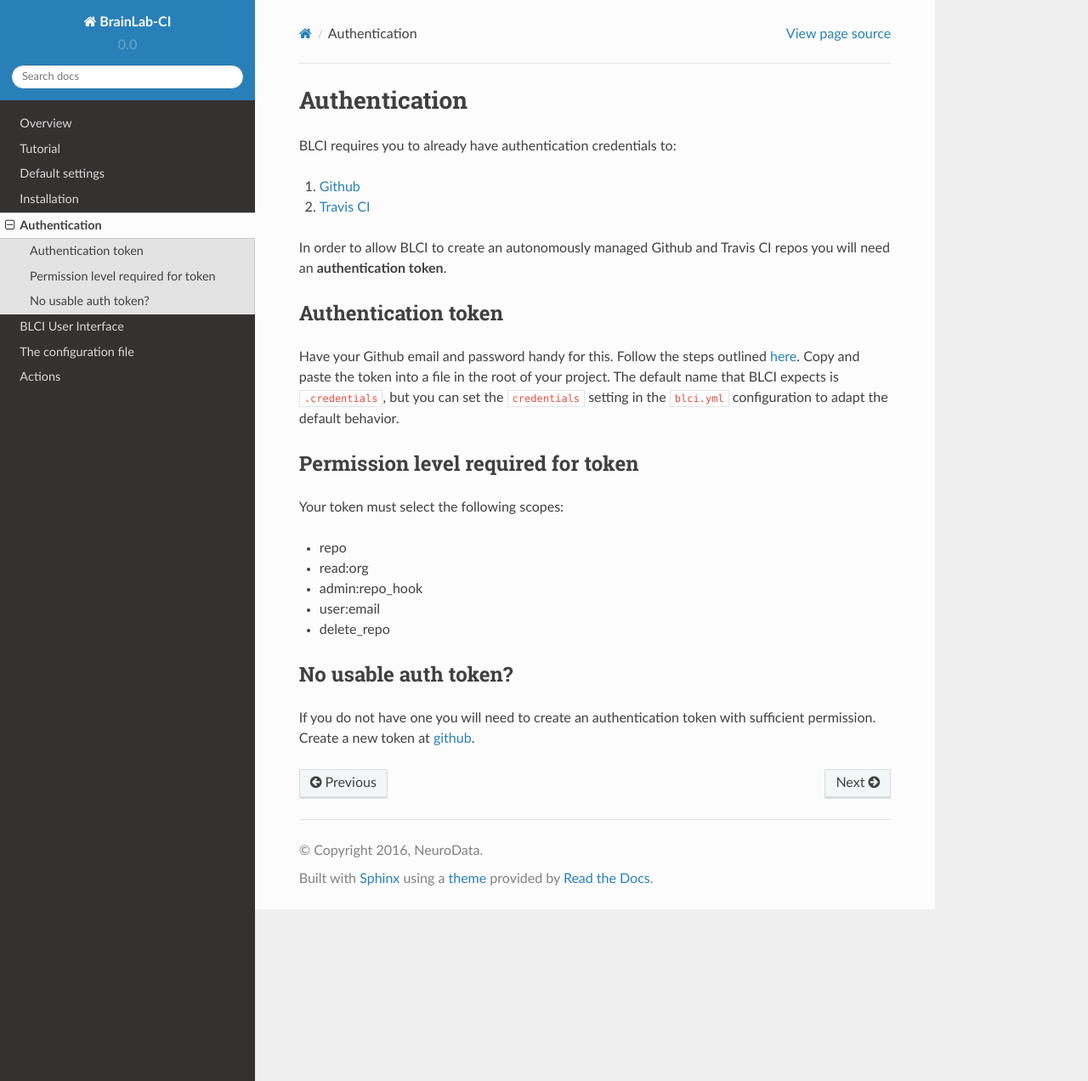
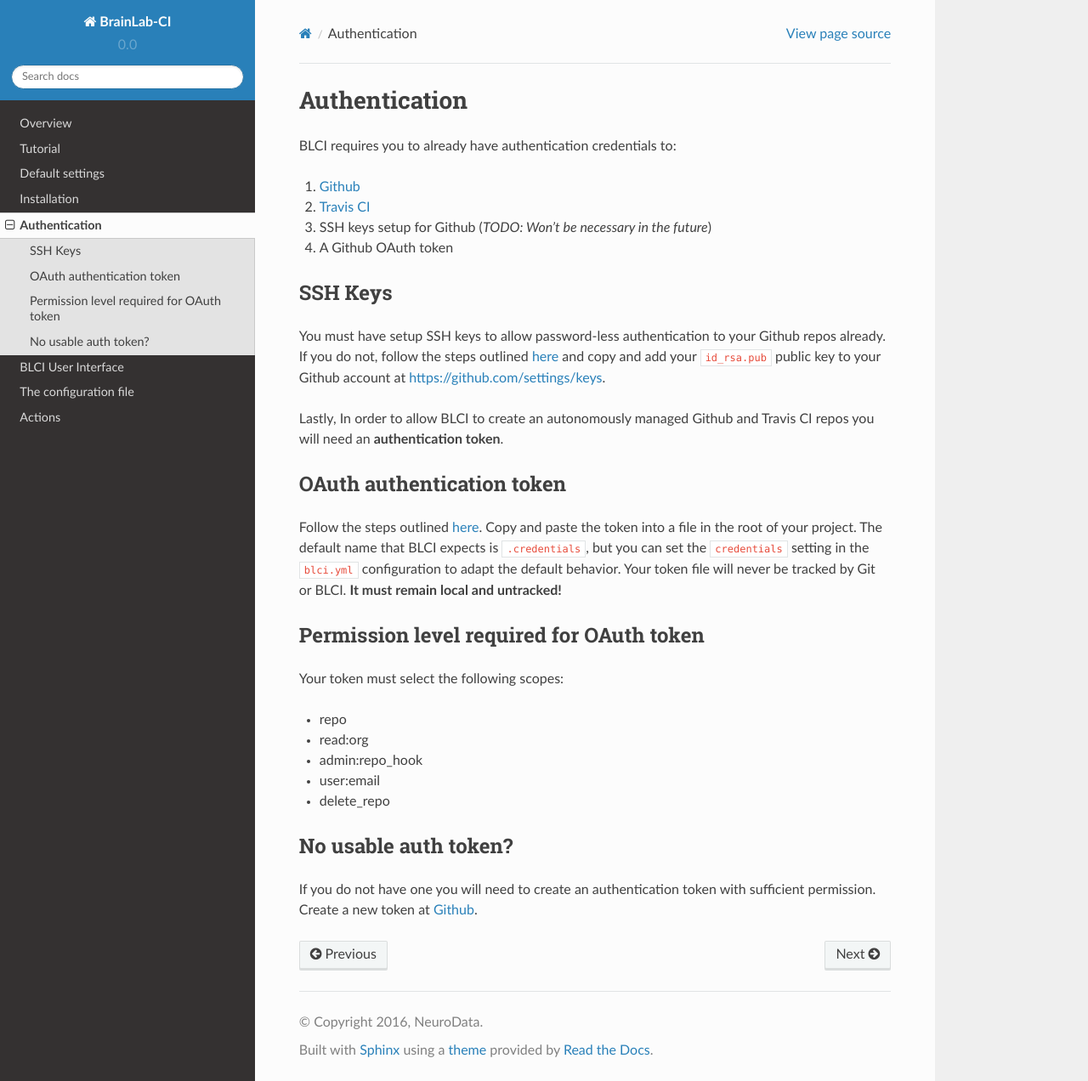
Before and after one commit to neurodata-arxiv/blci, a Sphinx documentation site: the page built from docs/source/authentication.md, in a window 1280 px wide and 1272 px high. Shown: the whole window at 85% size. Built offline with Sphinx 7.4.7 and the Read the Docs theme 2.0.0, drawn with Linux system fonts in a browser that asks for light colours.

```diff
--- a/docs/source/authentication.md
+++ b/docs/source/authentication.md
@@ -4,20 +4,29 @@ BLCI requires you to already have authentication credentials to:
 
 1. [Github](https://github.com)
 2. [Travis CI](https://travis-ci.org/)
+3. SSH keys setup for Github (*TODO: Won't be necessary in the future*)
+4. A Github OAuth token
 
-In order to allow BLCI to create an autonomously managed Github and Travis CI
+## SSH Keys
+You must have setup SSH keys to allow password-less authentication to your Github
+repos already. If you do not, follow the steps outlined
+[here](https://help.github.com/articles/generating-a-new-ssh-key-and-adding-it-to-the-ssh-agent/)
+and copy and add your `id_rsa.pub` public key to your Github account at
+[https://github.com/settings/keys](https://github.com/settings/keys).
+
+Lastly, In order to allow BLCI to create an autonomously managed Github and Travis CI
 repos you will need an **authentication token**.
 
-## Authentication token
+## OAuth authentication token
 
-Have your Github email and password handy for this. Follow the steps outlined
+Follow the steps outlined
 [here](https://help.github.com/articles/creating-an-access-token-for-command-line-use/).
 Copy and paste the token into a file in the root of your project. The default name that BLCI
 expects is `.credentials`, but you can set the `credentials` setting in the `blci.yml`
-configuration to adapt the default behavior.
+configuration to adapt the default behavior. Your token file will never be tracked by
+Git or BLCI. **It must remain local and untracked!**
 
-## Permission level required for token
-
+## Permission level required for OAuth token
 Your token must select the following scopes:
 
 - repo
@@ -29,5 +38,4 @@ Your token must select the following scopes:
 ## No usable auth token?
 
 If you do not have one you will need to create an authentication token with
-sufficient permission. Create a new token at
-[github](https://github.com/settings/tokens/new).
+sufficient permission. Create a new token at [Github](https://github.com/settings/tokens/new).
```
Also changed, not shown: 4 other files.
